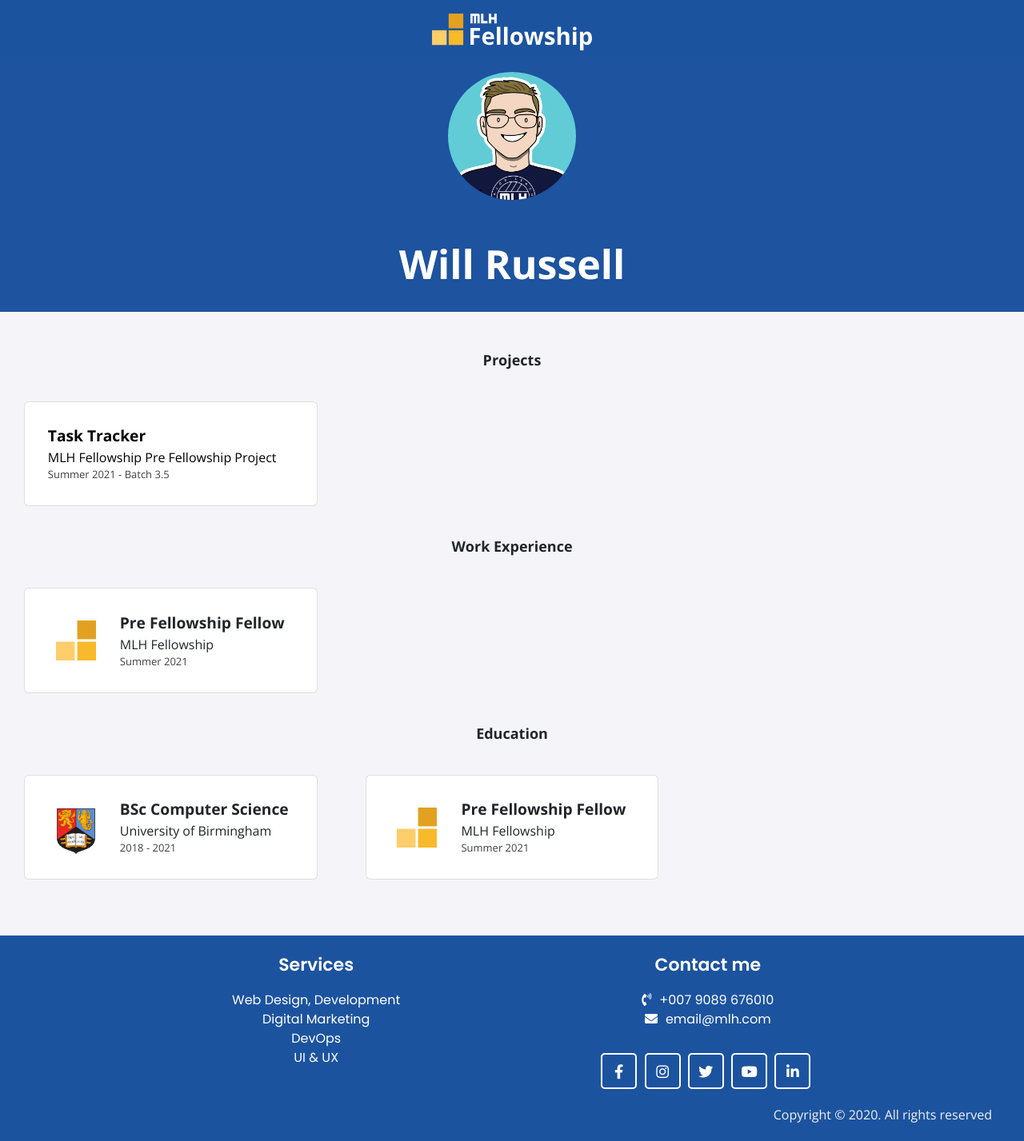
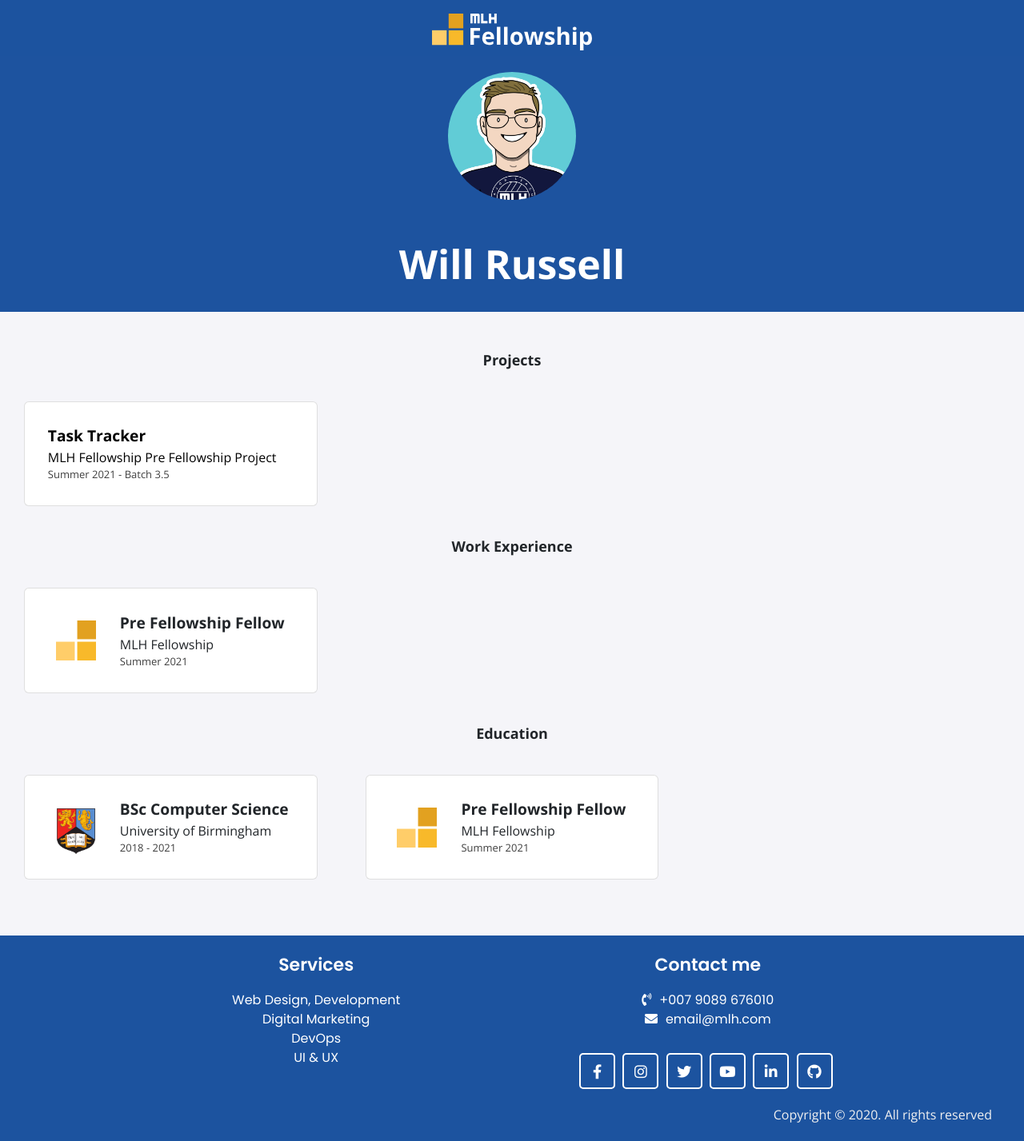
Before and after one commit to MLH-Fellowship/pod-3.1.2-portfolio, a Jekyll site: the page built from index.html, in a window 1280 px wide. Shown: the whole page at 80% size. Built offline with Jekyll 4.4.1, drawn with Linux system fonts in a browser that asks for light colours; nearby versions of some CDN libraries.

Commit message:
Add github icon to contact list

```diff
--- a/_includes/footer.html
+++ b/_includes/footer.html
@@ -23,6 +23,7 @@
                 <a href="#"><i class="fab fa-twitter"></i></a>
                 <a href="#"><i class="fab fa-youtube"></i></a>
                 <a href="#"><i class="fab fa-linkedin-in"></i></a>
+                <a href="#"><i class="fab fa-github"></i></a>
             </div>
         </div>
     </div>
```
